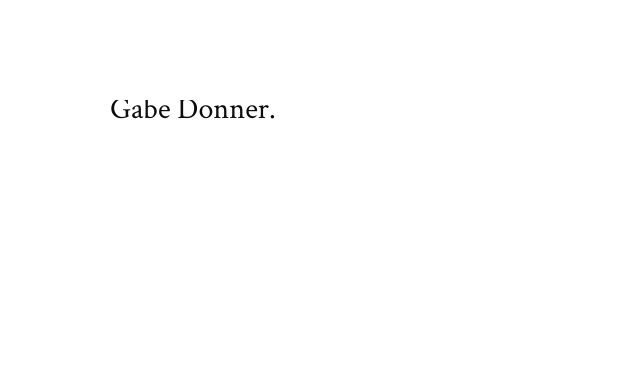
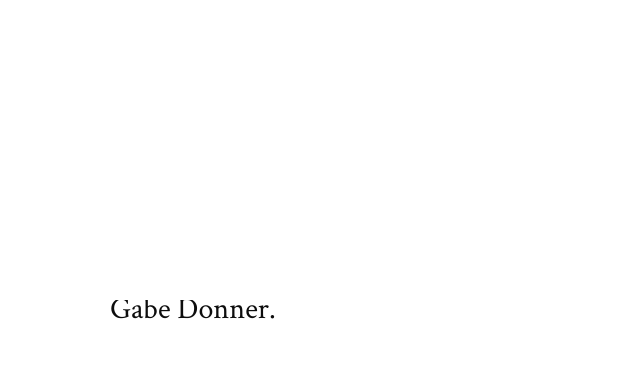
Before and after one commit to gabedonner/gabedonner.github.io, a plain HTML site: page index.html in a window 1280 px wide. Shown: the whole page, without its empty margins (0-640 px from the left). Drawn offline with nearby package versions, Linux system fonts and the light colour scheme.

Commit message:
Update style.css

```diff
--- a/style.css
+++ b/style.css
@@ -42,14 +42,14 @@ html body {
 
 html body #main {
     /*align-items: center;*/
-    padding: 100px 0 0 0;
+    padding: 300px 0 0 0;
     margin: 0;
 }
 
 .wrapper {
     margin-left: 90px;
     margin-right: 90px;
-    height: calc(100vh - 400px);
+    height: calc(100vh - 100px);
     overflow: hidden;
 }
 
```
